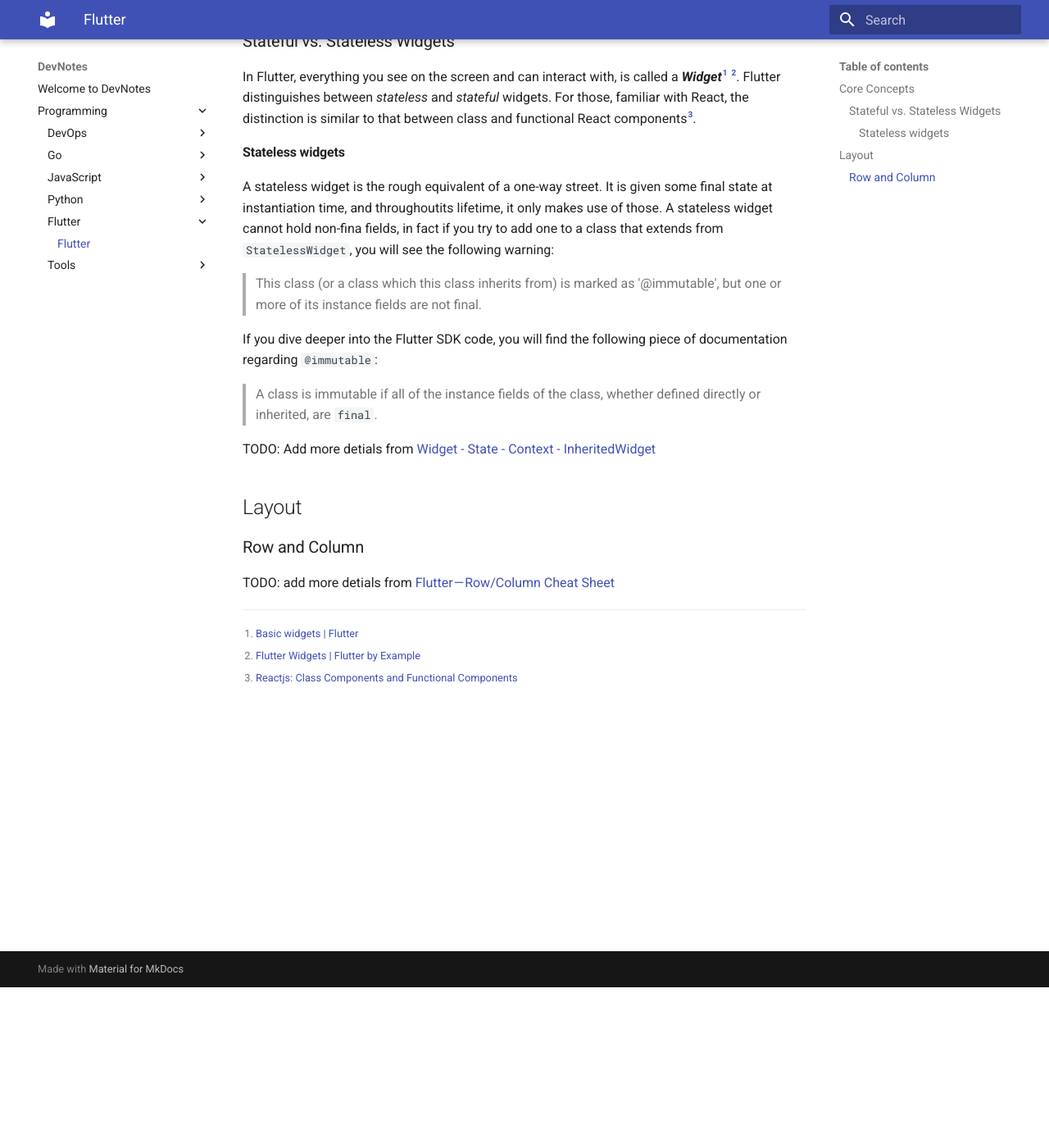
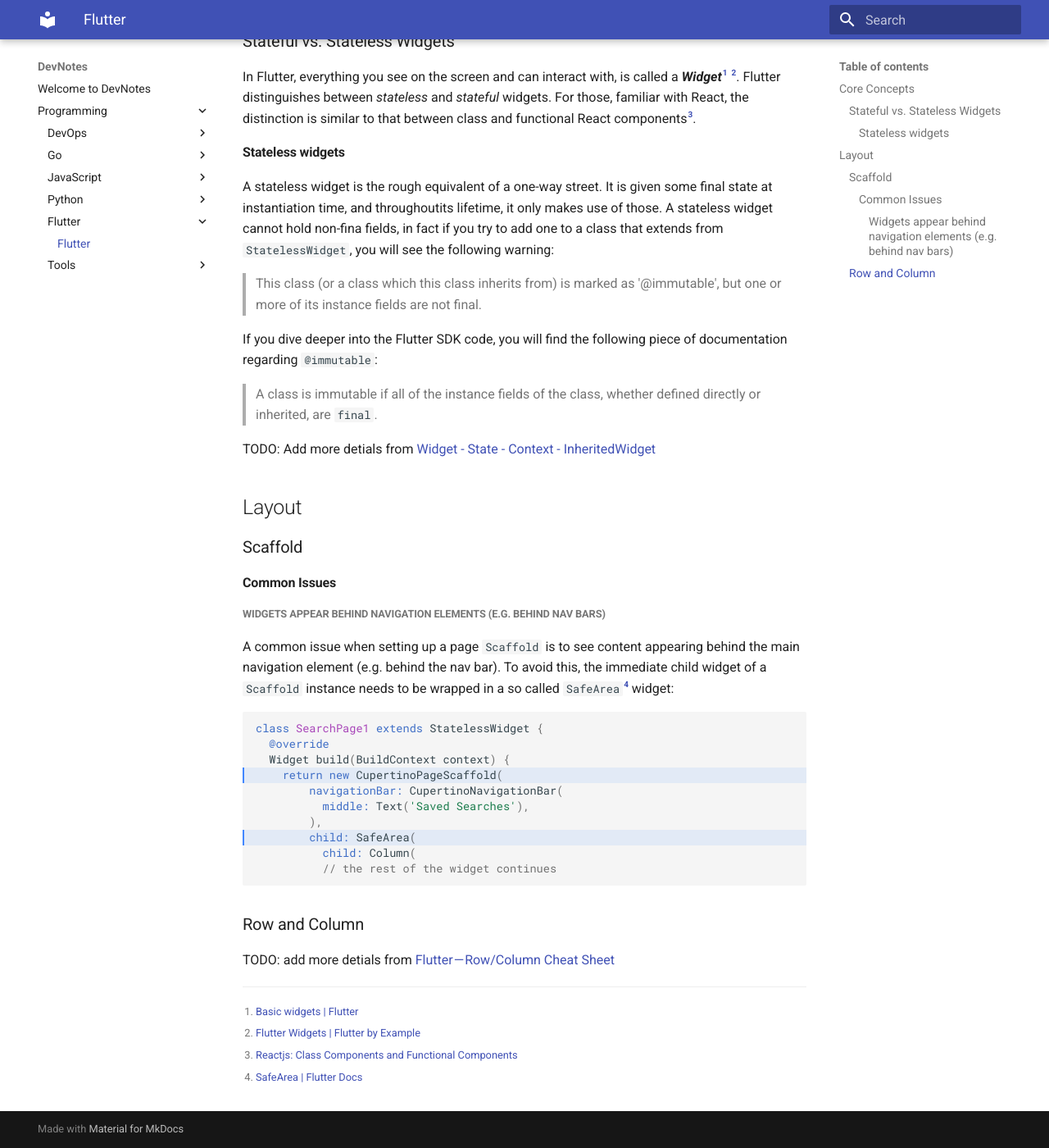
Before and after one commit to preslavrachev/devnotes, an MkDocs documentation site: the page built from docs/programming/flutter/index.md, in a window 1280 px wide and 1400 px high, scrolled down 196 px. Shown: the whole window at 82% size. Built offline with MkDocs 1.6.1 and Material for MkDocs 9.7.7, drawn with Linux system fonts in a browser that asks for light colours.

Commit message:
Update Feb 24, 2019

````diff
--- a/docs/programming/flutter/index.md
+++ b/docs/programming/flutter/index.md
@@ -22,5 +22,25 @@
 [^react]: [Reactjs: Class Components and Functional Components](https://medium.com/@lailbrown/reactjs-class-components-and-functional-components-5f00edbd5d92)
 
 ## Layout
+### Scaffold
+#### Common Issues
+##### Widgets appear behind navigation elements (e.g. behind nav bars)
+A common issue when setting up a page `Scaffold` is to see content appearing behind the main navigation element (e.g. behind the nav bar). To avoid this, the immediate child widget of a `Scaffold` instance needs to be wrapped in a so called `SafeArea`[^safearea] widget:
+
+``` dart hl_lines="4 8"
+class SearchPage1 extends StatelessWidget {
+  @override
+  Widget build(BuildContext context) {
+    return new CupertinoPageScaffold(
+        navigationBar: CupertinoNavigationBar(
+          middle: Text('Saved Searches'),
+        ),
+        child: SafeArea(
+          child: Column(
+          // the rest of the widget continues
+```
+
 ### Row and Column
 TODO: add more detials from [Flutter — Row/Column Cheat Sheet](https://medium.com/jlouage/flutter-row-column-cheat-sheet-78c38d242041)
+
+[^safearea]: [SafeArea | Flutter Docs](https://docs.flutter.io/flutter/widgets/SafeArea-class.html)
````
